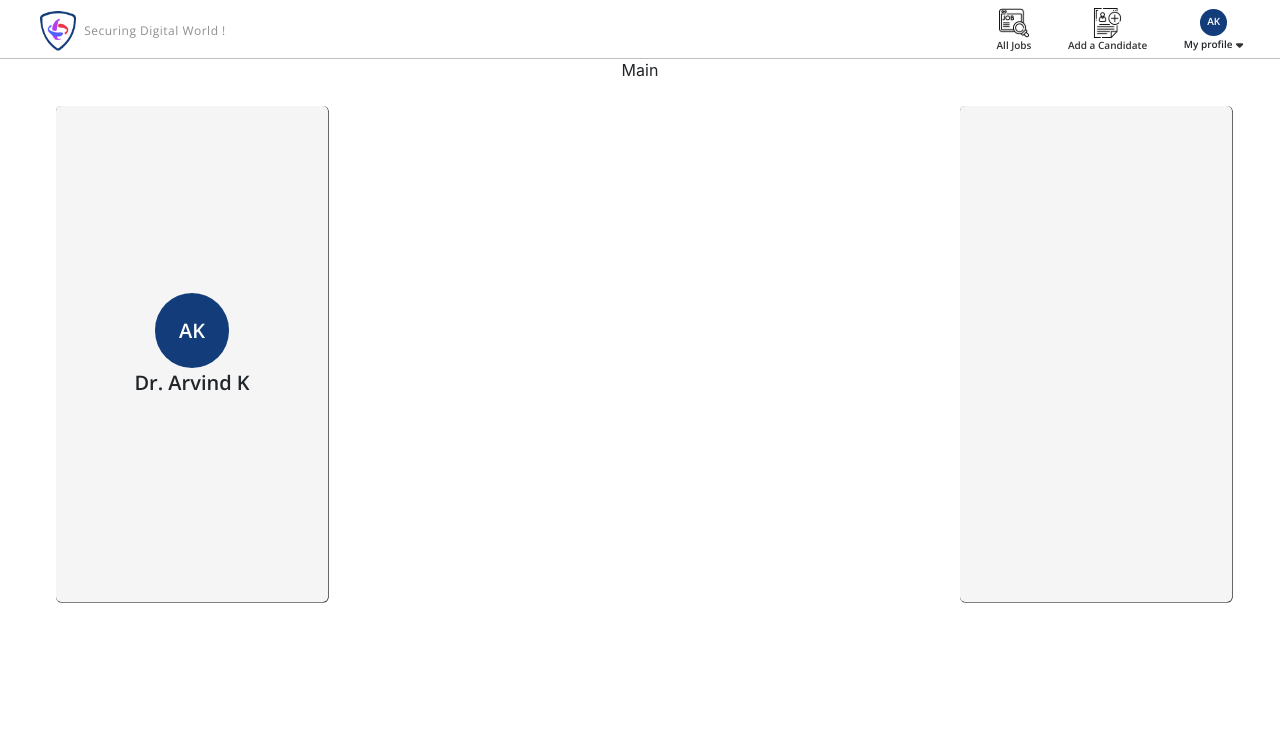
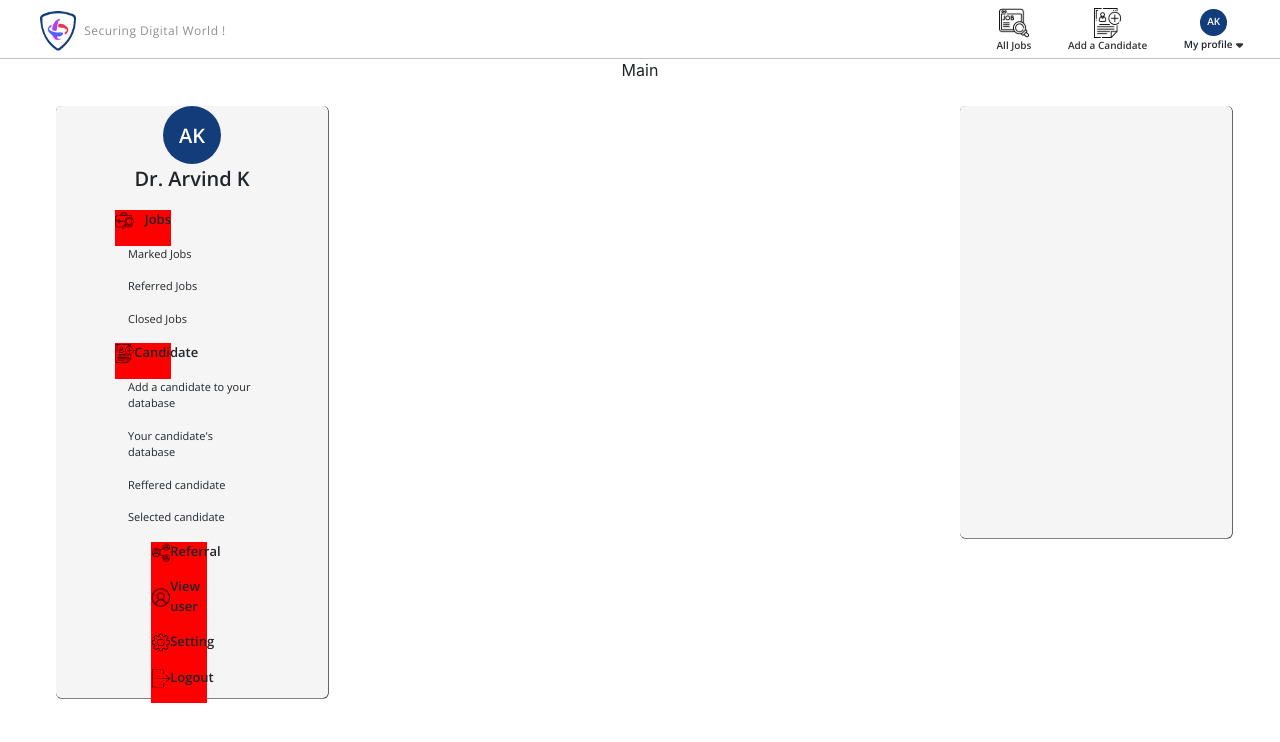
Before and after one commit to ph-dev-labs/hafrex, a React (Create React App) app: page / in a window 1280 px wide. Shown: the top 742 px of the page. Built offline with nearby package versions, Linux system fonts and the light colour scheme.

Commit message:
started compinent

```diff
--- a/src/components/Profile/Profile.css
+++ b/src/components/Profile/Profile.css
@@ -1,6 +1,6 @@
 .profiles {
-    height: 4.66rem;
-    width: 4.66rem;
+    height: 3.66rem;
+    width: 3.66rem;
     border-radius: 50%;
     background-color: #133d7a;
     cursor: pointer;
@@ -10,7 +10,7 @@
     font-family: "Open Sans";
     font-size: 20px;
     font-weight: 600;
-    transform: translateY(23px);
+    transform: translateY(15px);
     text-align: center;
   }
   .my-profiles {
@@ -19,7 +19,3 @@
     font-family: "Open Sans";
     cursor: pointer;
   }
-
-.empty {
-    display: none;
-}
--- a/src/components/Sidebar/Sidebar.css
+++ b/src/components/Sidebar/Sidebar.css
@@ -1,9 +1,51 @@
 .sidebar {
     margin: 3rem;
     background-color: #f5f5f5;
-    height: 31rem;
+    height: 37rem;
     width: 17rem;
     border-radius: 5px;
     margin-left: 3.5rem;
     box-shadow: 0.3px 0.3px 0.3px 0.3px #000;
 }
+.short {
+    margin: 3rem;
+    background-color: #f5f5f5;
+    height: 27rem;
+    width: 17rem;
+    border-radius: 5px;
+    margin-left: 3.5rem;
+    box-shadow: 0.3px 0.3px 0.3px 0.3px #000;
+}
+.empty {
+    display: none;
+
+}
+
+.job-seeker {
+    height: 1.2rem;
+    width: 1.2rem;
+    transform: translateY(-7px);
+}
+.s-text {
+    font-family: "Open Sans";
+    font-size: 13px;
+    font-weight: 600;
+}
+
+.links {
+    font-size: 11px;
+    font-family: "Open Sans";
+    cursor: pointer;
+    width: 8rem;
+}
+
+.s-p {
+    transform: translateX(-13px);
+    background-color: red;
+    width: 3.5rem;
+}
+.s-p1 {
+    transform: translateX(-13px);
+    background-color: red;
+    width: 3.5rem;
+}
--- a/src/components/Sidebar/Sidebar.jsx
+++ b/src/components/Sidebar/Sidebar.jsx
@@ -1,19 +1,62 @@
-import React from 'react'
-import Profile from '../Profile/Profile'
-import "./Sidebar.css"
+import React from "react";
+import Profile from "../Profile/Profile";
+import Job from "../../Assets/images/job-seeker 1.svg";
+import Add from "../../Assets/images/CVadd.svg"
+import SignOut from "../../Assets/images/exit 1.svg"
+import Network from "../../Assets/images/Network.svg"
+import User from "../../Assets/images/User.svg"
+import Setting from "../../Assets/images/settings (1) 2.svg"
+import "./Sidebar.css";
 const Sidebar = (props) => {
-    const {empty} = props
+  const { empty } = props;
   return (
-    <div className='sidebar d-flex flex-column justify-content-evenly align-items-center'>
-        <div className={empty ?'empty' : "okay"}>
-            <Profile />
-            <div>
-
+    <div className={empty ? "short" : "sidebar d-flex flex-column justify-content-evenly align-items-center"}>
+      <div className={empty ? "empty" : "okay"}>
+        <Profile />
+        <div className="d-flex flex-column justify-content-between align-items-center">
+          <div>
+            <div className="d-flex flex-row justify-content-between align-items-center s-p">
+              <img src={Job} alt="logo" className="job-seeker" />
+              <p className="s-text">Jobs</p>
+            </div>
+            <div className="d-flex flex-column justify-content-around">
+              <p className="links">Marked Jobs</p>
+              <p className="links">Referred Jobs</p>
+              <p className="links">Closed Jobs</p>
+            </div>
+          </div>
+          <div>
+            <div className="d-flex flex-row justify-content-evenly align-items-center s-p">
+              <img src={Add} alt="logo" className="job-seeker" />
+              <p className="s-text">Candidate</p>
+            </div>
+            <div className="d-flex flex-column justify-content-around">
+              <p className="links">Add a candidate to your database</p>
+              <p className="links">Your candidate's database</p>
+              <p className="links">Reffered candidate</p>
+              <p className="links">Selected candidate</p>
+            </div>
+          </div>
+          <div className="d-flex flex-row justify-content-evenly align-items-center s-p">
+              <img src={Network} alt="logo" className="job-seeker" />
+              <p className="s-text">Referral</p>
+            </div>
+            <div className="d-flex flex-row justify-content-evenly align-items-center s-p">
+              <img src={User} alt="logo" className="job-seeker" />
+              <p className="s-text">View user</p>
+            </div>
+            <div className="d-flex flex-row justify-content-evenly align-items-center s-p">
+              <img src={Setting} alt="logo" className="job-seeker" />
+              <p className="s-text">Setting</p>
+            </div>
+            <div className="d-flex flex-row justify-content-evenly align-items-center s-p">
+              <img src={SignOut} alt="logo" className="job-seeker" />
+              <p className="s-text"> Logout</p>
             </div>
         </div>
+      </div>
+    </div>
+  );
+};
 
-    </div>
-  )
-}
-
-export default Sidebar
+export default Sidebar;
```
